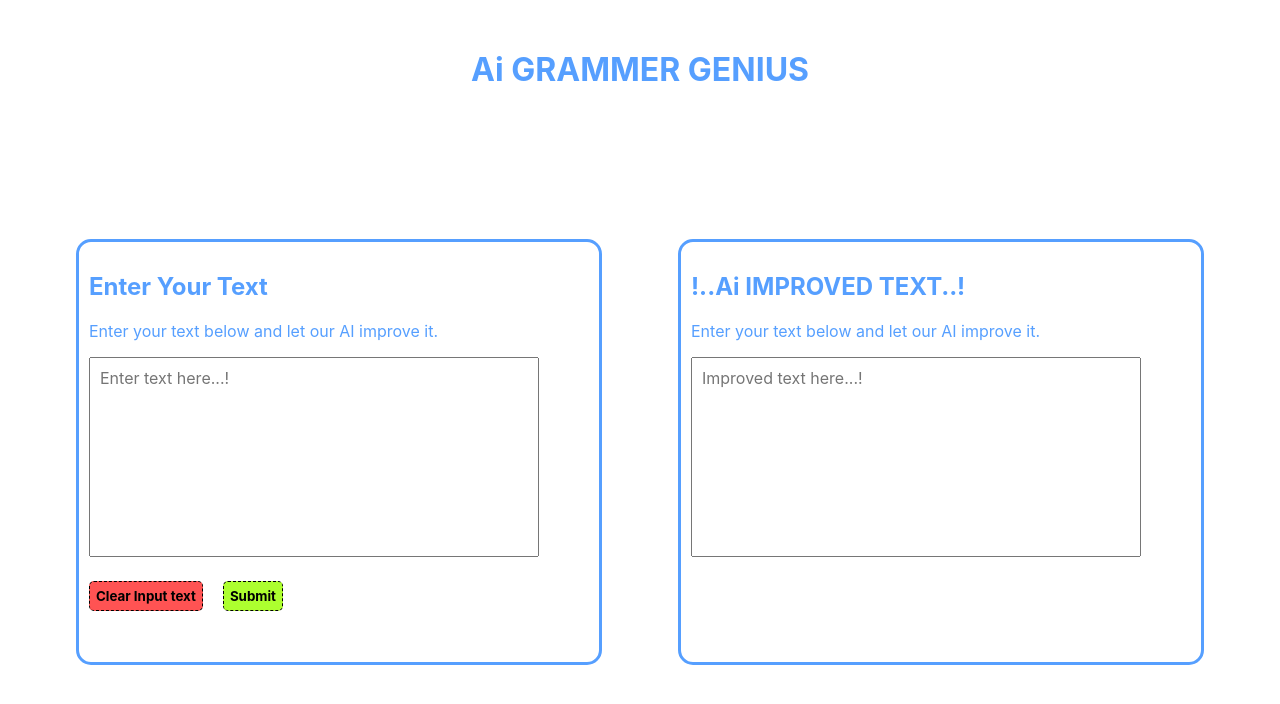
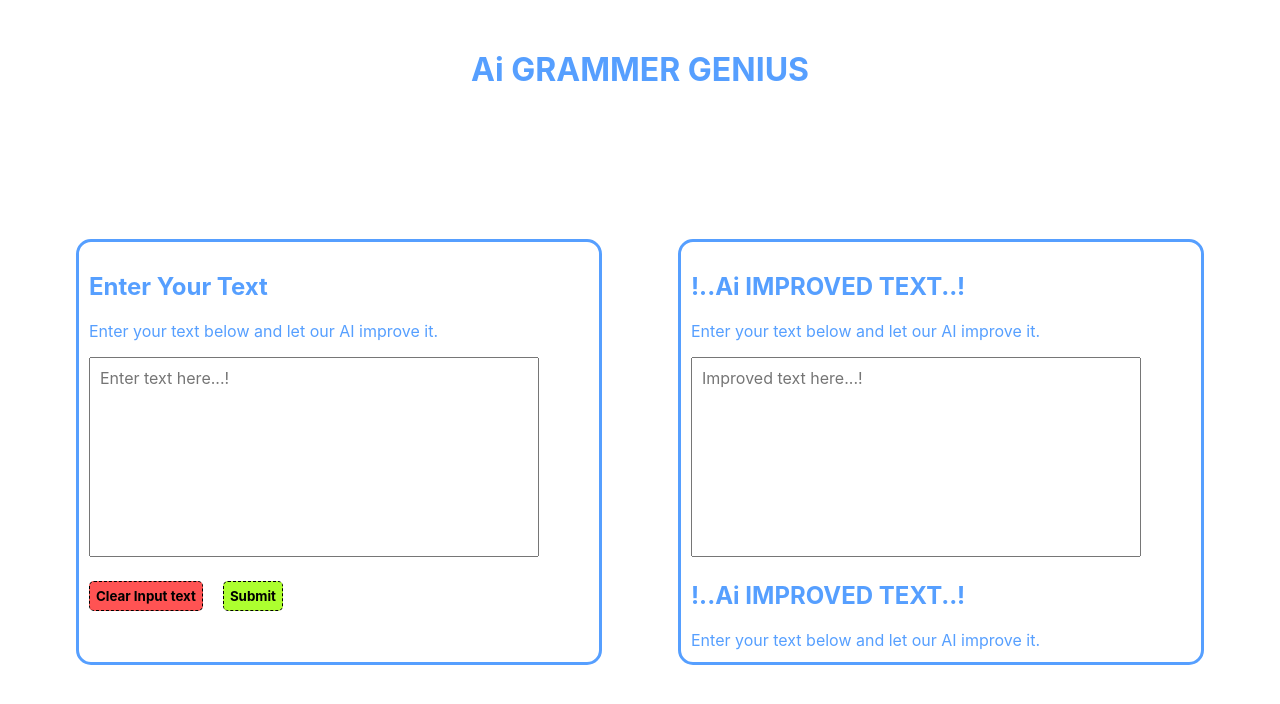
Before and after one commit to Ansh0030/AI-Grammer-Checker, a React (Create React App) app: page / in a window 1280 px wide. Shown: the top 704 px of the page. Built offline with nearby package versions, Linux system fonts and the light colour scheme.

Commit message:
Added Changes

```diff
--- a/src/component/MainPage.js
+++ b/src/component/MainPage.js
@@ -65,6 +65,10 @@ export default function MainPage() {
             placeholder="Improved text here...!"
             value={impText}
           ></textarea>
+          <h2 className="mainText">!..Ai IMPROVED TEXT..!</h2>
+          <p className="mainText">
+            Enter your text below and let our AI improve it.
+          </p>
         </div>
       </div>
     </>
```
